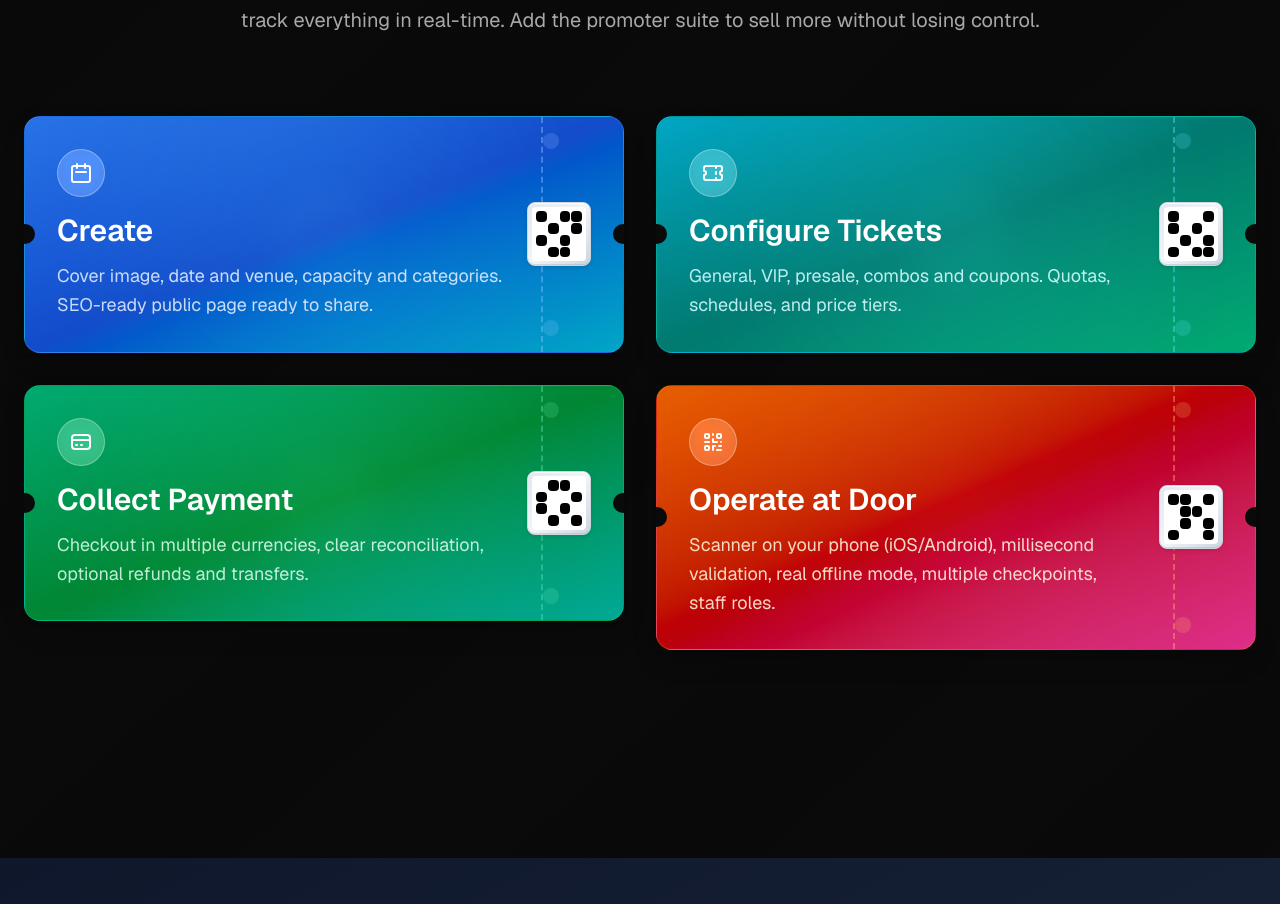
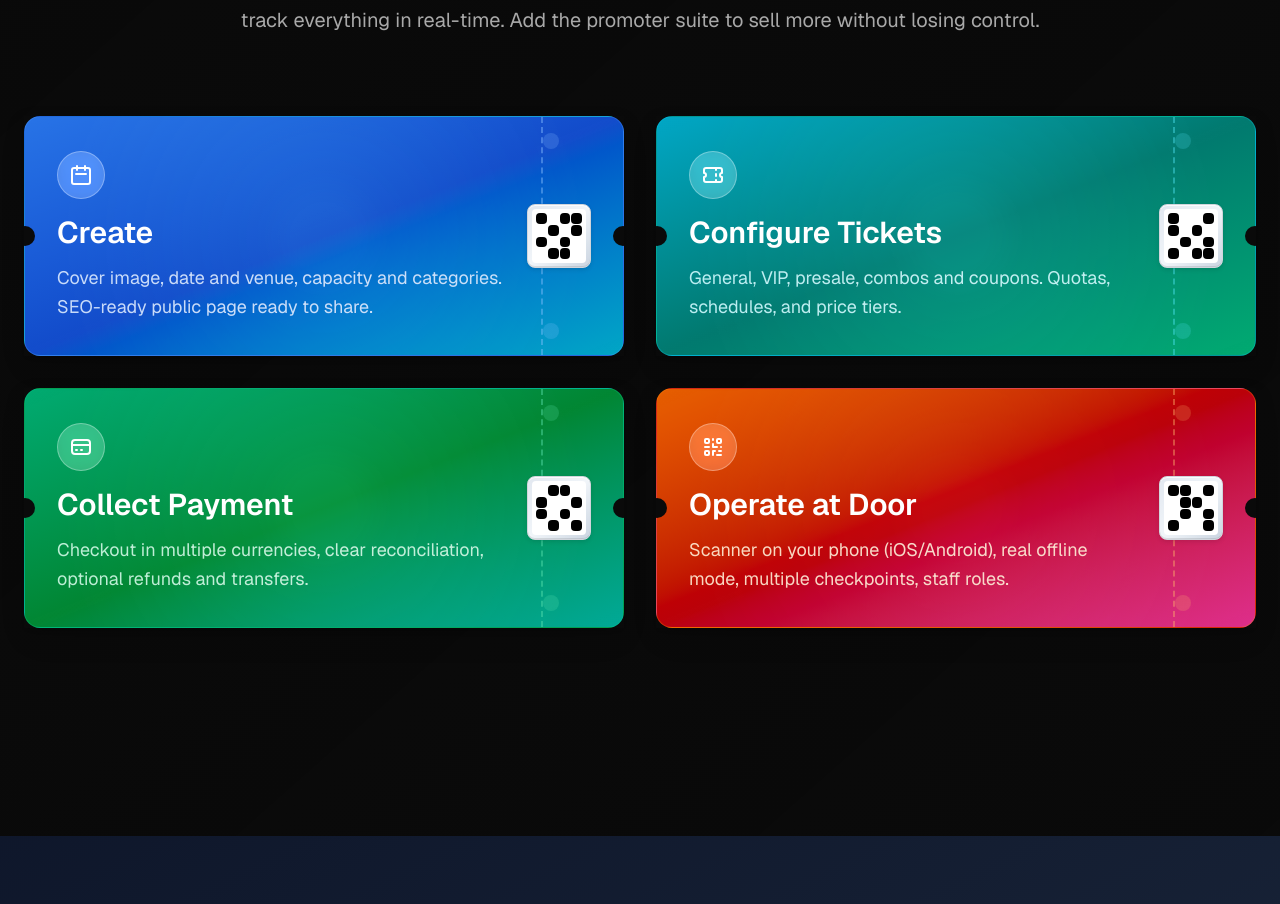
Before and after one commit to juangurdian/bole.to-website, a Next.js app: page / in a window 1280 px wide. Shown: the part 3347-4251 px from the top of the page. Built offline with nearby package versions, Linux system fonts and the light colour scheme.

Commit message:
ticket cards size fix

```diff
--- a/src/app/page.tsx
+++ b/src/app/page.tsx
@@ -426,16 +426,16 @@ export default function Home() {
             </p>
           </div>
 
-          <div className="grid grid-cols-1 sm:grid-cols-2 gap-6 lg:gap-8 mb-20">
-            <TicketStubCard className="group">
-              <div className="relative bg-gradient-to-br from-blue-500/90 via-blue-600/80 to-cyan-500/90 backdrop-blur-sm border border-blue-400/30 p-6 lg:p-8 ticket-stub">
+          <div className="grid grid-cols-1 sm:grid-cols-2 gap-6 lg:gap-8 mb-20 items-stretch">
+            <TicketStubCard className="group h-full">
+              <div className="relative bg-gradient-to-br from-blue-500/90 via-blue-600/80 to-cyan-500/90 backdrop-blur-sm border border-blue-400/30 p-6 lg:p-8 ticket-stub h-full min-h-[240px] flex flex-col">
                 {/* Ticket perforations */}
                 <div className="absolute top-0 right-20 w-px h-full border-l-2 border-dashed border-blue-300/40"></div>
                 <div className="absolute top-4 right-16 w-4 h-4 bg-blue-300/20 rounded-full"></div>
                 <div className="absolute bottom-4 right-16 w-4 h-4 bg-blue-300/20 rounded-full"></div>
 
                 {/* Main content area */}
-                <div className="relative z-10 flex items-center">
+                <div className="relative z-10 flex items-center flex-1">
                   <div className="flex-1 pr-6">
                     <div className="w-12 h-12 rounded-full bg-white/20 backdrop-blur-sm flex items-center justify-center mb-4 border border-white/30">
                       <svg className="w-6 h-6 text-white" fill="none" stroke="currentColor" viewBox="0 0 24 24">
@@ -473,15 +473,15 @@ export default function Home() {
               </div>
             </TicketStubCard>
 
-            <TicketStubCard className="group">
-              <div className="relative bg-gradient-to-br from-cyan-500/90 via-teal-600/80 to-emerald-500/90 backdrop-blur-sm border border-cyan-400/30 p-6 lg:p-8 ticket-stub">
+            <TicketStubCard className="group h-full">
+              <div className="relative bg-gradient-to-br from-cyan-500/90 via-teal-600/80 to-emerald-500/90 backdrop-blur-sm border border-cyan-400/30 p-6 lg:p-8 ticket-stub h-full min-h-[240px] flex flex-col">
                 {/* Ticket perforations */}
                 <div className="absolute top-0 right-20 w-px h-full border-l-2 border-dashed border-cyan-300/40"></div>
                 <div className="absolute top-4 right-16 w-4 h-4 bg-cyan-300/20 rounded-full"></div>
                 <div className="absolute bottom-4 right-16 w-4 h-4 bg-cyan-300/20 rounded-full"></div>
 
                 {/* Main content area */}
-                <div className="relative z-10 flex items-center">
+                <div className="relative z-10 flex items-center flex-1">
                   <div className="flex-1 pr-6">
                     <div className="w-12 h-12 rounded-full bg-white/20 backdrop-blur-sm flex items-center justify-center mb-4 border border-white/30">
                       <svg className="w-6 h-6 text-white" fill="none" stroke="currentColor" viewBox="0 0 24 24">
@@ -519,15 +519,15 @@ export default function Home() {
               </div>
             </TicketStubCard>
 
-            <TicketStubCard className="group">
-              <div className="relative bg-gradient-to-br from-emerald-500/90 via-green-600/80 to-teal-500/90 backdrop-blur-sm border border-emerald-400/30 p-6 lg:p-8 ticket-stub">
+            <TicketStubCard className="group h-full">
+              <div className="relative bg-gradient-to-br from-emerald-500/90 via-green-600/80 to-teal-500/90 backdrop-blur-sm border border-emerald-400/30 p-6 lg:p-8 ticket-stub h-full min-h-[240px] flex flex-col">
                 {/* Ticket perforations */}
                 <div className="absolute top-0 right-20 w-px h-full border-l-2 border-dashed border-emerald-300/40"></div>
                 <div className="absolute top-4 right-16 w-4 h-4 bg-emerald-300/20 rounded-full"></div>
                 <div className="absolute bottom-4 right-16 w-4 h-4 bg-emerald-300/20 rounded-full"></div>
 
                 {/* Main content area */}
-                <div className="relative z-10 flex items-center">
+                <div className="relative z-10 flex items-center flex-1">
                   <div className="flex-1 pr-6">
                     <div className="w-12 h-12 rounded-full bg-white/20 backdrop-blur-sm flex items-center justify-center mb-4 border border-white/30">
                       <svg className="w-6 h-6 text-white" fill="none" stroke="currentColor" viewBox="0 0 24 24">
@@ -565,15 +565,15 @@ export default function Home() {
               </div>
             </TicketStubCard>
 
-            <TicketStubCard className="group">
-              <div className="relative bg-gradient-to-br from-orange-500/90 via-red-600/80 to-pink-500/90 backdrop-blur-sm border border-orange-400/30 p-6 lg:p-8 ticket-stub">
+            <TicketStubCard className="group h-full">
+              <div className="relative bg-gradient-to-br from-orange-500/90 via-red-600/80 to-pink-500/90 backdrop-blur-sm border border-orange-400/30 p-6 lg:p-8 ticket-stub h-full min-h-[240px] flex flex-col">
                 {/* Ticket perforations */}
                 <div className="absolute top-0 right-20 w-px h-full border-l-2 border-dashed border-orange-300/40"></div>
                 <div className="absolute top-4 right-16 w-4 h-4 bg-orange-300/20 rounded-full"></div>
                 <div className="absolute bottom-4 right-16 w-4 h-4 bg-orange-300/20 rounded-full"></div>
 
                 {/* Main content area */}
-                <div className="relative z-10 flex items-center">
+                <div className="relative z-10 flex items-center flex-1">
                   <div className="flex-1 pr-6">
                     <div className="w-12 h-12 rounded-full bg-white/20 backdrop-blur-sm flex items-center justify-center mb-4 border border-white/30">
                       <svg className="w-6 h-6 text-white" fill="none" stroke="currentColor" viewBox="0 0 24 24">
--- a/src/lib/i18n.ts
+++ b/src/lib/i18n.ts
@@ -295,7 +295,7 @@ export const translations = {
     collectPayment: "Collect Payment",
     collectPaymentDesc: "Checkout in multiple currencies, clear reconciliation, optional refunds and transfers.",
     operateAtDoor: "Operate at Door",
-    operateAtDoorDesc: "Scanner on your phone (iOS/Android), millisecond validation, real offline mode, multiple checkpoints, staff roles.",
+    operateAtDoorDesc: "Scanner on your phone (iOS/Android), real offline mode, multiple checkpoints, staff roles.",
 
     // Access Section
     accessTitle: "Access that never fails,",
```
